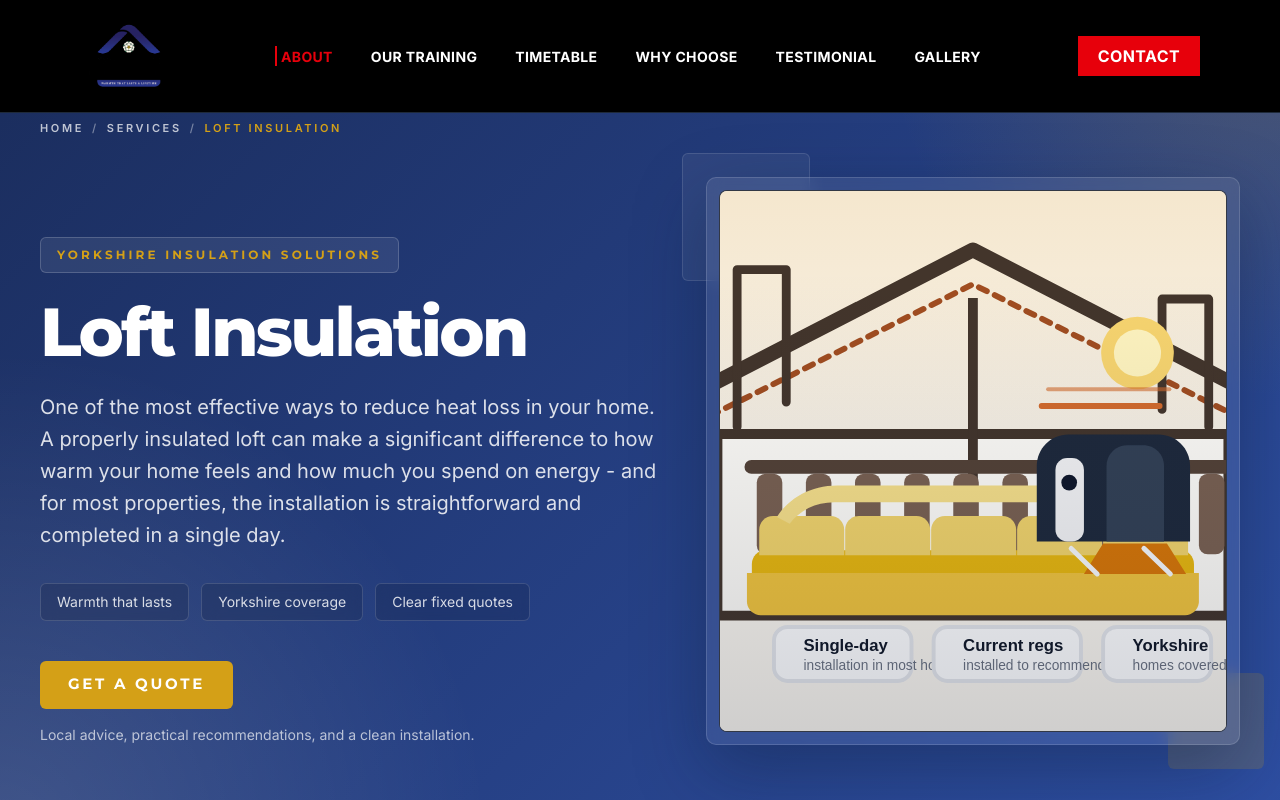
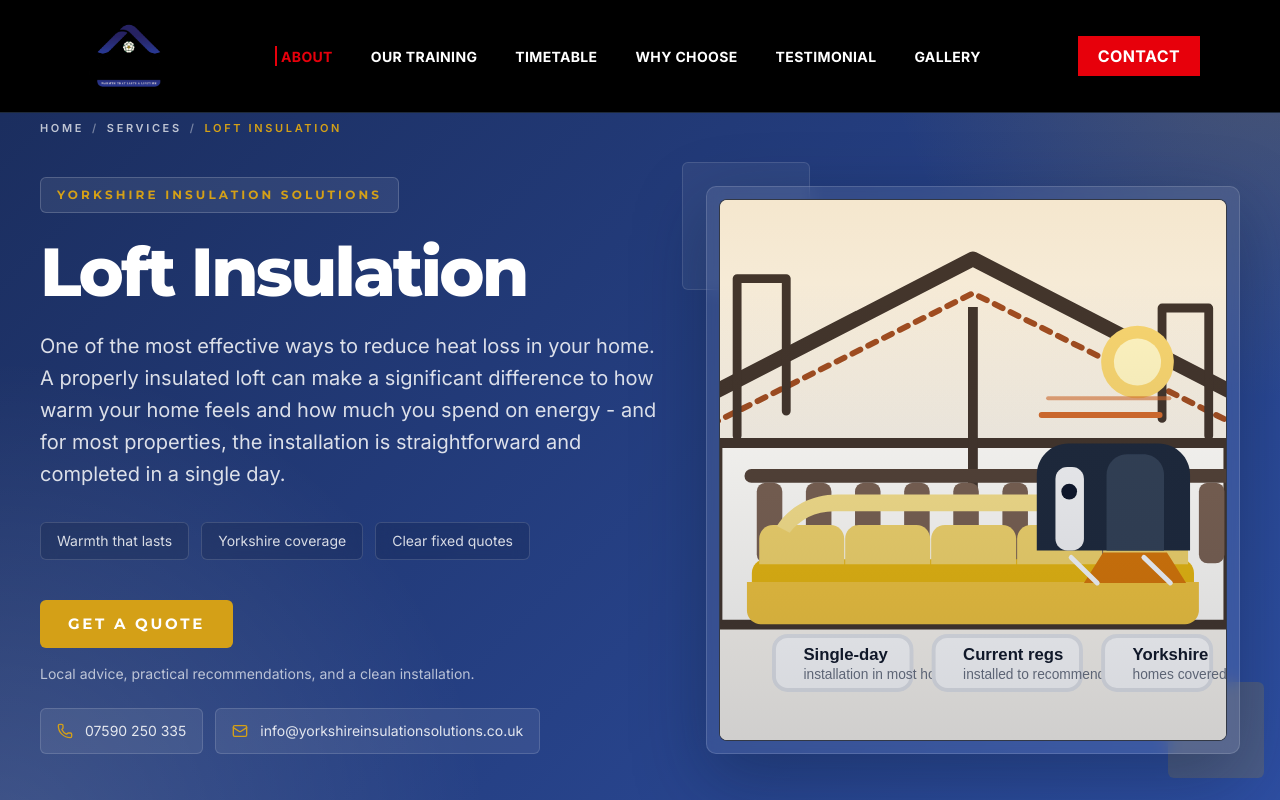
Before and after one commit to STharshan/Yorkshire-Insulations, a React (Vite) app: page /services/loft-insulation in a window 1280 px wide. Shown: the top 800 px of the page. Built offline with nearby package versions, Linux system fonts and the light colour scheme.

Commit message:
add style

```diff
--- a/src/Common/LocationHeroContact.jsx
+++ b/src/Common/LocationHeroContact.jsx
@@ -2,7 +2,9 @@
 import {
   ChevronDown,
   ChevronRight,
+  Mail,
   MessageCircle,
+  Phone,
   ShieldCheck,
   Star,
 } from "lucide-react";
@@ -170,6 +172,26 @@
                 </a>
               ) : null}
             </div>
+
+            {data.contactDetails ? (
+              <div className="mt-6 flex flex-wrap gap-3">
+                <a
+                  href={data.contactDetails.phoneHref}
+                  className="inline-flex items-center gap-3 rounded-md border border-white/12 bg-black/12 px-4 py-3 text-sm text-white/84 backdrop-blur transition hover:bg-white/10"
+                >
+                  <Phone className="h-4 w-4 text-[var(--brand-gold)]" />
+                  <span>{data.contactDetails.phoneLabel}</span>
+                </a>
+
+                <a
+                  href={data.contactDetails.emailHref}
+                  className="inline-flex items-center gap-3 rounded-md border border-white/12 bg-black/12 px-4 py-3 text-sm text-white/84 backdrop-blur transition hover:bg-white/10"
+                >
+                  <Mail className="h-4 w-4 text-[var(--brand-gold)]" />
+                  <span>{data.contactDetails.emailLabel}</span>
+                </a>
+              </div>
+            ) : null}
           </div>
 
           <aside className="overflow-hidden rounded-[10px] border border-[var(--brand-border)] bg-white text-[var(--brand-text)] shadow-[0_12px_36px_rgba(26,44,91,0.18)] lg:sticky lg:top-28">
--- a/src/Common/ServiceHeader.jsx
+++ b/src/Common/ServiceHeader.jsx
@@ -1,4 +1,5 @@
 import React from "react";
+import { Mail, Phone } from "lucide-react";
 
 const headingStyle = { fontFamily: "Montserrat, sans-serif" };
 
@@ -69,6 +70,26 @@
                 Local advice, practical recommendations, and a clean installation.
               </div>
             </div>
+
+            {data.contactDetails ? (
+              <div className="mt-6 flex flex-wrap gap-3">
+                <a
+                  href={data.contactDetails.phoneHref}
+                  className="inline-flex items-center gap-3 rounded-md border border-white/14 bg-white/8 px-4 py-3 text-sm text-white/86 transition hover:bg-white/12"
+                >
+                  <Phone className="h-4 w-4 text-[var(--brand-gold)]" />
+                  <span>{data.contactDetails.phoneLabel}</span>
+                </a>
+
+                <a
+                  href={data.contactDetails.emailHref}
+                  className="inline-flex items-center gap-3 rounded-md border border-white/14 bg-white/8 px-4 py-3 text-sm text-white/86 transition hover:bg-white/12"
+                >
+                  <Mail className="h-4 w-4 text-[var(--brand-gold)]" />
+                  <span>{data.contactDetails.emailLabel}</span>
+                </a>
+              </div>
+            ) : null}
           </div>
 
           <div className="relative">
--- a/src/Data/locationData.js
+++ b/src/Data/locationData.js
@@ -12,7 +12,13 @@
       "Local team, local knowledge, and every job done properly.",
     ],
     whatsappLabel: "Get a Quote via WhatsApp",
-    whatsappLink: "https://wa.me/447851823807",
+    whatsappLink: "https://wa.me/447590250335",
+    contactDetails: {
+      phoneLabel: "07590 250 335",
+      phoneHref: "tel:07590250335",
+      emailLabel: "info@yorkshireinsulationsolutions.co.uk",
+      emailHref: "mailto:info@yorkshireinsulationsolutions.co.uk",
+    },
     form: {
       title: "Get in touch",
       submitLabel: "Send Enquiry",
--- a/src/Data/serviceData.js
+++ b/src/Data/serviceData.js
@@ -6,7 +6,13 @@
       "One of the most effective ways to reduce heat loss in your home. A properly insulated loft can make a significant difference to how warm your home feels and how much you spend on energy - and for most properties, the installation is straightforward and completed in a single day.",
     image: "/loft-insulation-hero.svg",
     imageAlt: "Loft insulation installation Yorkshire",
-    whatsappLink: "https://wa.me/447851823807",
+    contactDetails: {
+      phoneLabel: "07590 250 335",
+      phoneHref: "tel:07590250335",
+      emailLabel: "info@yorkshireinsulationsolutions.co.uk",
+      emailHref: "mailto:info@yorkshireinsulationsolutions.co.uk",
+    },
+    whatsappLink: "https://wa.me/447590250335",
     seo: {
       metaTitle:
         "Loft Insulation Yorkshire - Professional Installation by Local Specialists",
--- a/src/Data/serviceWorkflowData.js
+++ b/src/Data/serviceWorkflowData.js
@@ -45,7 +45,7 @@
     },
     contactForm: {
       title: "Get In Touch",
-      whatsappLink: "https://wa.me/447851823807",
+      whatsappLink: "https://wa.me/447590250335",
       fields: {
         fullName: {
           label: "Full Name",
```
